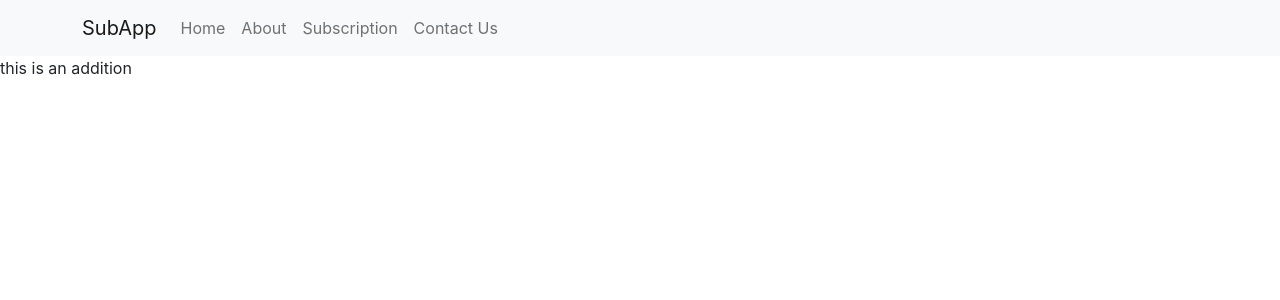
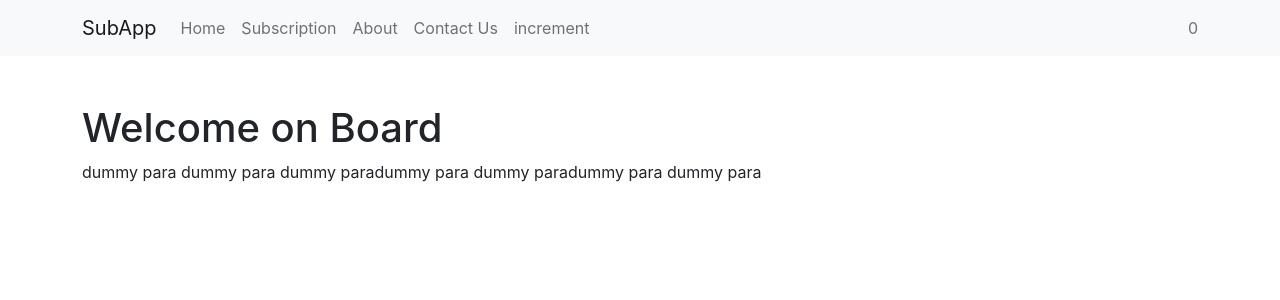
Before and after one commit to HAVibhavSharma/dailyquestionsub, a React (Create React App) app: page / in a window 1280 px wide. Shown: the top 300 px of the page. Built offline with nearby package versions, Linux system fonts and the light colour scheme.

Commit message:
Added datalayer

```diff
--- a/package.json
+++ b/package.json
@@ -3,6 +3,7 @@
   "version": "0.1.0",
   "private": true,
   "dependencies": {
+    "@reduxjs/toolkit": "^1.8.5",
     "@testing-library/jest-dom": "^5.16.5",
     "@testing-library/react": "^13.4.0",
     "@testing-library/user-event": "^13.5.0",
@@ -12,7 +13,9 @@
     "react": "^18.2.0",
     "react-bootstrap": "^2.5.0",
     "react-dom": "^18.2.0",
+    "react-redux": "^8.0.4",
     "react-scripts": "5.0.1",
+    "redux": "^4.2.0",
     "web-vitals": "^2.1.4"
   },
   "scripts": {
--- a/src/App.js
+++ b/src/App.js
@@ -1,13 +1,15 @@
+import AuthForm from "./components/Auth/AuthForm";
 import NavBar from "./components/Navbar/NavBar";
+import StartingPageContent from "./components/StartingPage/StartingPageContent";
 function App() {
   return (
     <>
-      <NavBar />
-      {/* about */}
+      <StartingPageContent />
       {/* subscription dropdowns which is a clickable button: */}
       {/* duaration of subscription */}
       {/* subjects */}
       {/* payment */}
+      {/* about */}
     </>
   );
 }
--- a/src/components/Navbar/NavBar.js
+++ b/src/components/Navbar/NavBar.js
@@ -2,9 +2,15 @@ import React from "react";
 import Container from "react-bootstrap/Container";
 import Nav from "react-bootstrap/Nav";
 import Navbar from "react-bootstrap/Navbar";
-import NavDropdown from "react-bootstrap/NavDropdown";
+import { useSelector, useDispatch } from "react-redux";
+import { counterActions } from "../../store/reducer";
 
 function NavBar() {
+  const counter = useSelector((state) => state.counter);
+  const dispatch = useDispatch();
+  const increment = () => {
+    dispatch(counterActions.increment());
+  };
   return (
     <>
       <Navbar bg="light" expand="lg">
@@ -14,14 +20,17 @@ function NavBar() {
           <Navbar.Collapse id="basic-navbar-nav">
             <Nav className="me-auto">
               <Nav.Link href="#home">Home</Nav.Link>
+              <Nav.Link href="#link">Subscription</Nav.Link>
               <Nav.Link href="#link">About</Nav.Link>
-              <Nav.Link href="#link">Subscription</Nav.Link>
               <Nav.Link href="#link">Contact Us</Nav.Link>
+              <Nav.Link onClick={increment}>increment</Nav.Link>
             </Nav>
+          </Navbar.Collapse>
+          <Navbar.Collapse className="justify-content-end">
+            <Navbar.Text>{counter}</Navbar.Text>
           </Navbar.Collapse>
         </Container>
       </Navbar>
-      <div>this is an addition</div>
     </>
   );
 }
--- a/src/components/StartingPage/StartingPageContent.js
+++ b/src/components/StartingPage/StartingPageContent.js
@@ -1,10 +1,21 @@
-import classes from './StartingPageContent.module.css';
+import { Container } from "react-bootstrap";
+import NavBar from "../Navbar/NavBar";
+import classes from "./StartingPageContent.module.css";
 
 const StartingPageContent = () => {
   return (
-    <section className={classes.starting}>
-      <h1>Welcome on Board!</h1>
-    </section>
+    <>
+      <NavBar />
+      <Container className="vh-100 vw-100">
+        <div className="d-flex flex-column flex-wrap justify-content-end">
+          <h1 className="pt-5 text-right">Welcome on Board</h1>
+          <p>
+            dummy para dummy para dummy paradummy para dummy paradummy para
+            dummy para
+          </p>
+        </div>
+      </Container>
+    </>
   );
 };
 
--- a/src/index.js
+++ b/src/index.js
@@ -1,17 +1,20 @@
 import "bootstrap/dist/css/bootstrap.min.css";
 import "bootstrap/dist/js/bootstrap.bundle.min";
-import $ from "jquery";
-import Popper from "popper.js";
+// import $ from "jquery";
+// import Popper from "popper.js";
 import React from "react";
 import ReactDOM from "react-dom/client";
 import "./index.css";
 import App from "./App";
 import reportWebVitals from "./reportWebVitals";
-
+import store from "./store/reducer";
+import { Provider } from "react-redux";
 const root = ReactDOM.createRoot(document.getElementById("root"));
 root.render(
   <React.StrictMode>
-    <App />
+    <Provider store={store}>
+      <App />
+    </Provider>
   </React.StrictMode>
 );
 
--- /dev/null
+++ b/src/store/reducer.js
@@ -0,0 +1,30 @@
+import { createSlice, configureStore } from "@reduxjs/toolkit";
+// import { createStore } from "redux";
+// the reducer will return an object
+const counterslice = createSlice({
+  name: "counter",
+  initialState: { counter: 0 },
+  reducers: {
+    increment(state) {
+      state.counter++;
+    },
+  },
+});
+// const reducer = (state = { counter: 0 }, action) => {
+//   if (action.type === "increment") {
+//     return {
+//       counter: state.counter + 1,
+//     };
+//   }
+//   return {
+//     counter: state.counter + 1,
+//   };
+// };
+
+// const store = createStore(counterslice.reducer);
+const store = configureStore({
+  reducer: counterslice.reducer,
+});
+export const counterActions = counterslice.actions;
+
+export default store;
```
Also changed, not shown: 1 other file (tests, documents, lock files or other folders).
